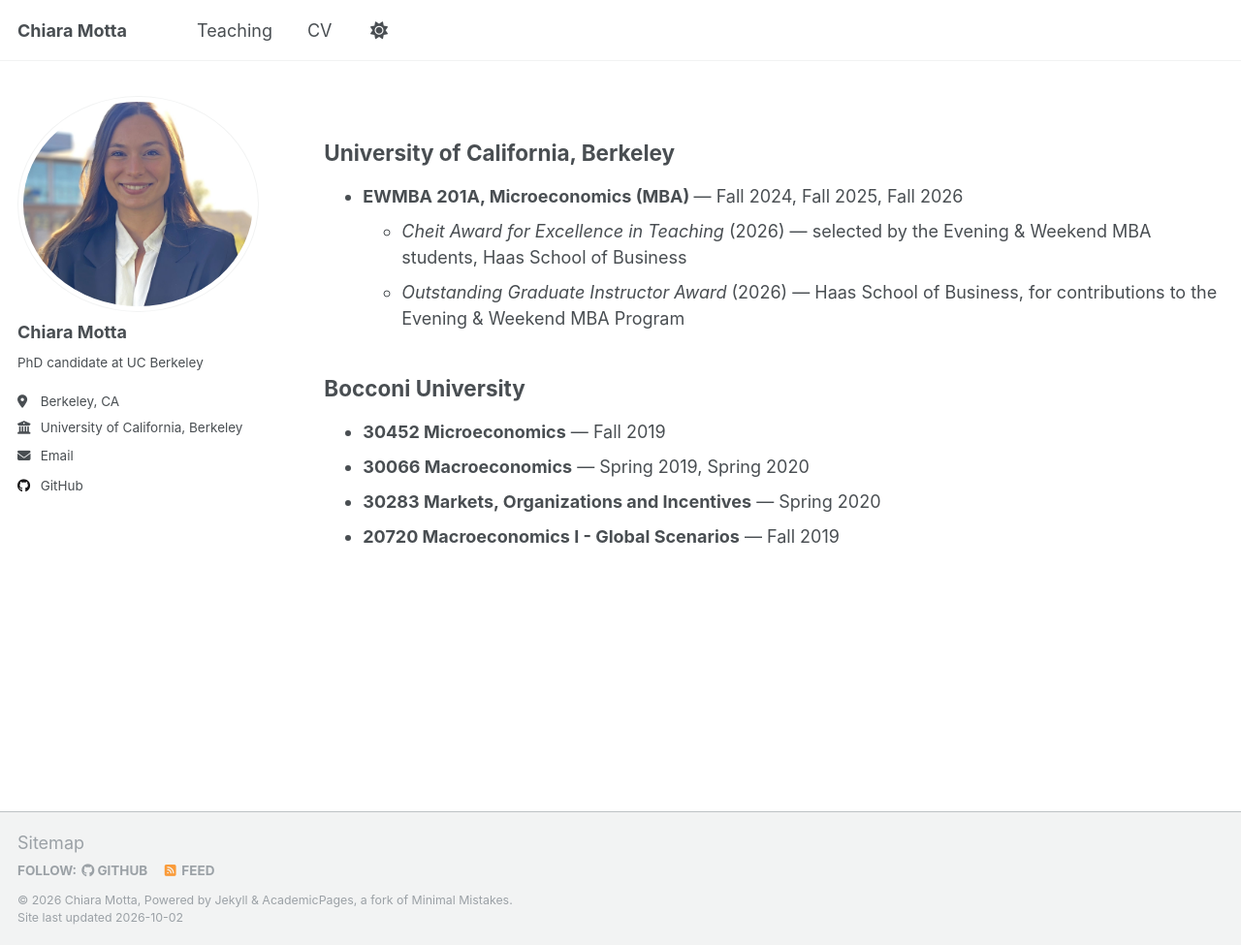
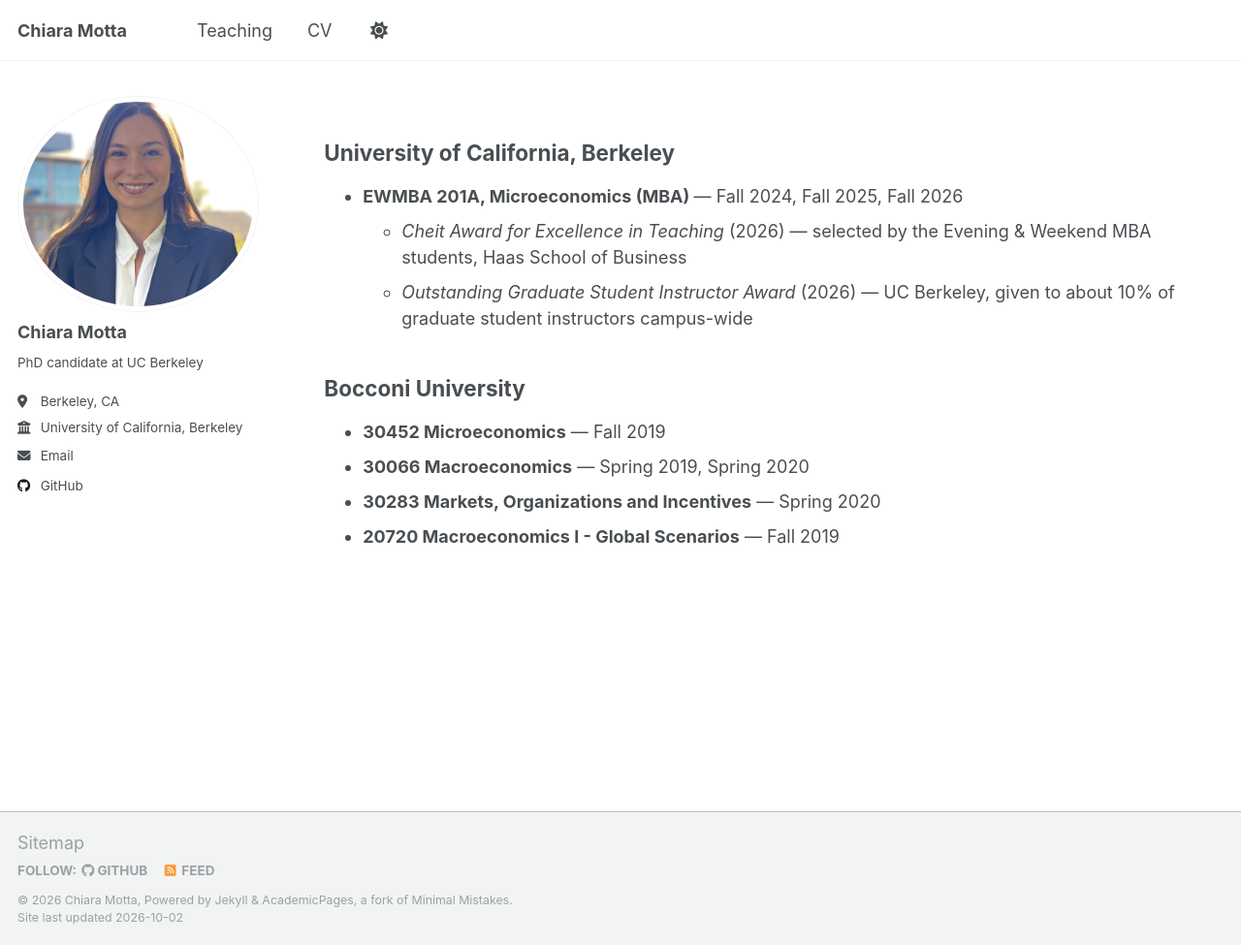
Before and after one commit to chimotta/chimotta.github.io, a Jekyll site: the page built from _pages/teaching.html, in a window 1280 px wide and 975 px high. Shown: the whole window at 97% size. Built offline with Jekyll 4.4.1, drawn with Linux system fonts in a browser that asks for light colours.

Commit message:
Restore campus-wide OGSI award (2026, ~10% of GSIs) alongside Cheit on CV and teaching page
Co-Authored-By: Claude Opus 5.5 <noreply@anthropic.com>

```diff
--- a/_pages/teaching.html
+++ b/_pages/teaching.html
@@ -11,7 +11,7 @@ author_profile: true
   <li><strong>EWMBA 201A, Microeconomics (MBA) </strong> — Fall 2024, Fall 2025, Fall 2026
     <ul>
       <li><em>Cheit Award for Excellence in Teaching</em> (2026) — selected by the Evening &amp; Weekend MBA students, Haas School of Business</li>
-      <li><em>Outstanding Graduate Instructor Award</em> (2026) — Haas School of Business, for contributions to the Evening &amp; Weekend MBA Program</li>
+      <li><em>Outstanding Graduate Student Instructor Award</em> (2026) — UC Berkeley, given to about 10% of graduate student instructors campus-wide</li>
     </ul>
   </li>
 </ul>
```
Also changed, not shown: 1 other file.
